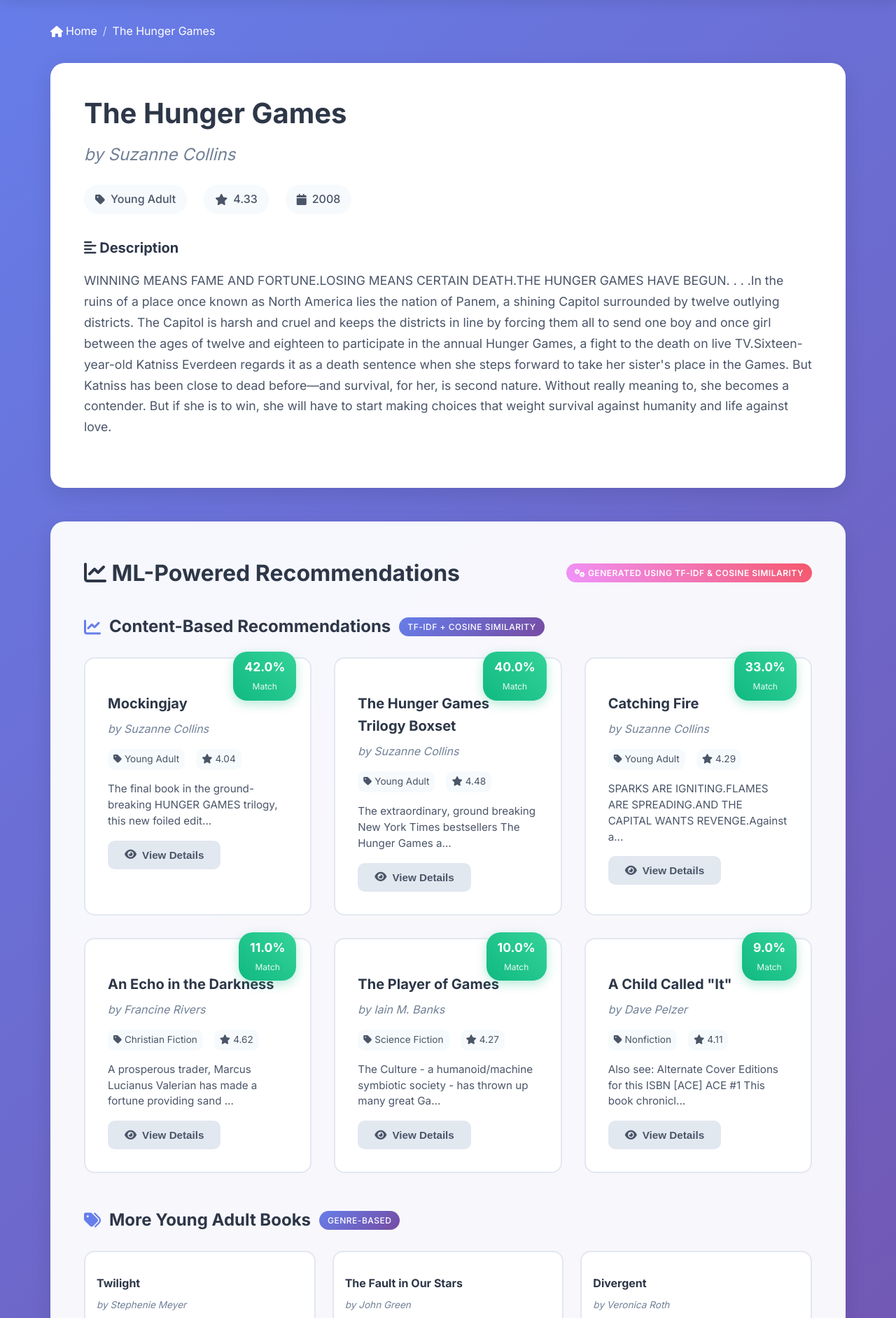
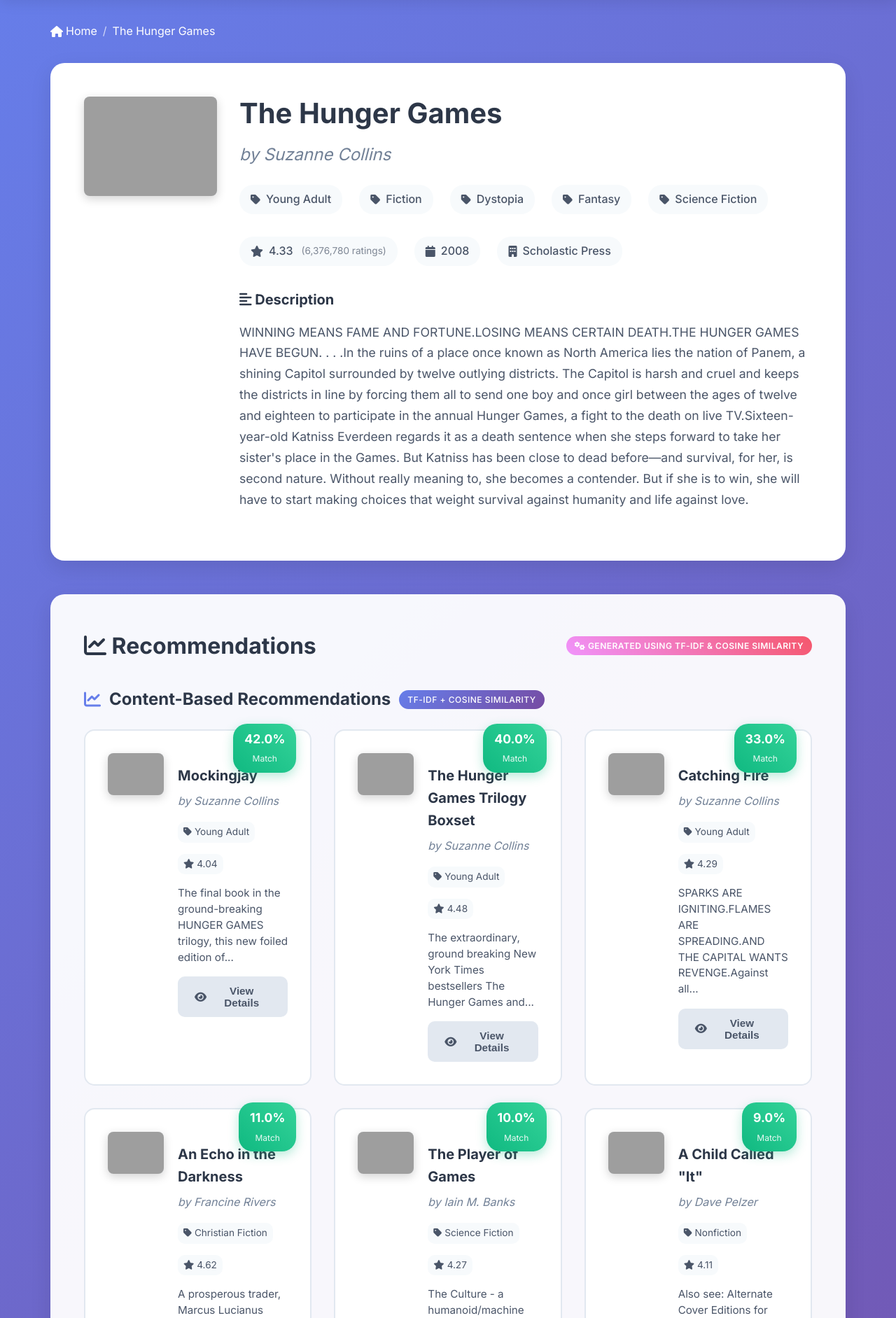
Before and after one commit to ash2k5/book-ml-recommender, a Flask app: page /book/1 in a window 1280 px wide. Shown: the part 70-1953 px from the top of the page at 70% size. Run offline with Flask 3, Linux system fonts and the light colour scheme; some libraries are stand-ins or nearby versions; grey boxes are pictures that could not be loaded.

Commit message:
Rework templates and static assets

```diff
--- a/static/script.js
+++ b/static/script.js
@@ -1,4 +1,4 @@
-// AI Book Recommender JavaScript
+// Book recommender front-end
 
 // Global functions
 function viewBook(bookId) {
@@ -57,14 +57,16 @@ function displaySearchResults(books) {
 
     let html = '';
     books.forEach(book => {
+        const rating = book.rating ? `<span class="search-result-rating">★ ${book.rating}</span>` : '';
+        const year = book.year ? `<span class="search-result-year">${book.year}</span>` : '';
         html += `
             <div class="search-result" onclick="viewBook('${book.id}'); hideSearch();">
                 <div class="search-result-title">${book.title}</div>
                 <div class="search-result-author">by ${book.author}</div>
                 <div class="search-result-meta">
                     <span class="search-result-genre">${book.genre}</span>
-                    <span class="search-result-rating">★ ${book.rating}</span>
-                    <span class="search-result-year">${book.year}</span>
+                    ${rating}
+                    ${year}
                 </div>
             </div>
         `;
@@ -138,74 +140,7 @@ document.addEventListener('DOMContentLoaded', function() {
     });
 });
 
-// Genre filtering function
-function filterBooks() {
-    const selectedGenre = document.getElementById('genreFilter').value;
-    const bookCards = document.querySelectorAll('.book-card');
-
-    bookCards.forEach(card => {
-        const bookGenre = card.querySelector('.book-genre').textContent.trim();
-
-        if (selectedGenre === 'All' || bookGenre === selectedGenre) {
-            card.style.display = 'block';
-        } else {
-            card.style.display = 'none';
-        }
-    });
-
-    // Update results count
-    const visibleCards = document.querySelectorAll('.book-card[style="display: block"], .book-card:not([style*="none"])');
-    const totalVisible = selectedGenre === 'All' ? bookCards.length : visibleCards.length;
-
-    // Show filter result message
-    showFilterMessage(selectedGenre, totalVisible);
+// Genre browsing (server-side filter)
+function browseGenre(genre) {
+    window.location.href = genre ? `/?genre=${encodeURIComponent(genre)}` : '/';
 }
-
-function showFilterMessage(genre, count) {
-    // Remove existing message
-    const existingMessage = document.querySelector('.filter-message');
-    if (existingMessage) {
-        existingMessage.remove();
-    }
-
-    // Create new message
-    const message = document.createElement('div');
-    message.className = 'filter-message';
-    message.innerHTML = `
-        <i class="fas fa-filter"></i>
-        Showing ${count} books${genre !== 'All' ? ` in ${genre}` : ''}
-    `;
-
-    // Insert after filter section
-    const filterSection = document.querySelector('.filter-section');
-    filterSection.insertAdjacentElement('afterend', message);
-
-    // Auto-hide after 3 seconds
-    setTimeout(() => {
-        if (message.parentNode) {
-            message.remove();
-        }
-    }, 3000);
-}
-
-// Console message for developers
-console.log(`
-🔬 ML Book Recommender System
-================================
-Built with:
-- Python & Flask
-- scikit-learn (TF-IDF, Cosine Similarity)
-- Machine Learning Algorithms
-- Content-based Filtering
-
-This project demonstrates practical ML implementation
-for recommendation systems using 6,861+ books.
-`);
-
-// Performance monitoring (for educational purposes)
-if (window.performance) {
-    window.addEventListener('load', function() {
-        const loadTime = window.performance.timing.loadEventEnd - window.performance.timing.navigationStart;
-        console.log(`Page load time: ${loadTime}ms`);
-    });
-}
--- a/static/style.css
+++ b/static/style.css
@@ -865,4 +865,113 @@ body {
     .explanation-grid {
         grid-template-columns: 1fr;
     }
+
+    .book-detail-main {
+        flex-direction: column;
+    }
+
+    .book-detail-cover {
+        width: 140px;
+    }
 }
+
+/* Book covers and card layout */
+.book-card {
+    display: flex;
+    gap: 1.5rem;
+    align-items: flex-start;
+}
+
+.book-cover {
+    flex-shrink: 0;
+    width: 110px;
+}
+
+.book-body {
+    flex: 1;
+    min-width: 0;
+    display: flex;
+    flex-direction: column;
+}
+
+.book-body .book-actions {
+    margin-top: auto;
+}
+
+.cover-img {
+    width: 100%;
+    border-radius: 8px;
+    box-shadow: 0 4px 14px rgba(0, 0, 0, 0.18);
+    display: block;
+    background: #edf2f7;
+}
+
+.book-detail-main {
+    display: flex;
+    gap: 2rem;
+    align-items: flex-start;
+}
+
+.book-detail-cover {
+    flex-shrink: 0;
+    width: 190px;
+}
+
+.book-detail-text {
+    flex: 1;
+    min-width: 0;
+}
+
+.book-detail-meta + .book-detail-meta {
+    margin-top: 0.75rem;
+}
+
+.meta-sub {
+    opacity: 0.7;
+    font-weight: 400;
+    font-size: 0.85em;
+    margin-left: 0.25rem;
+}
+
+.recommendation-card {
+    display: flex;
+    gap: 1.25rem;
+    align-items: flex-start;
+}
+
+.rec-cover {
+    flex-shrink: 0;
+    width: 80px;
+}
+
+.rec-body {
+    flex: 1;
+    min-width: 0;
+    display: flex;
+    flex-direction: column;
+}
+
+.rec-body .rec-action {
+    margin-top: auto;
+}
+
+.recommendation-card.compact {
+    display: block;
+}
+
+.rec-year {
+    display: flex;
+    align-items: center;
+    gap: 0.25rem;
+    font-size: 0.85rem;
+    color: #4a5568;
+    background: #f7fafc;
+    padding: 0.25rem 0.5rem;
+    border-radius: 10px;
+}
+
+.inline-link {
+    color: white;
+    text-decoration: underline;
+    font-weight: 600;
+}
--- a/templates/base.html
+++ b/templates/base.html
@@ -35,7 +35,7 @@
 
     <footer class="footer">
         <div class="footer-content">
-            <p>&copy; 2024 ML Book Recommender - Built with Python, scikit-learn & Flask</p>
+            <p>&copy; {{ current_year }} ML Book Recommender - Built with Python, scikit-learn & Flask</p>
             <div class="tech-stack">
                 <span class="tech-item">TF-IDF</span>
                 <span class="tech-item">Cosine Similarity</span>
--- a/templates/book_detail.html
+++ b/templates/book_detail.html
@@ -15,22 +15,48 @@
 
     <div class="book-detail-container">
         <div class="book-detail-main">
+            {% if book.cover_url %}
+            <div class="book-detail-cover">
+                <img class="cover-img" src="{{ book.cover_url }}" alt="Cover of {{ book.title }}"
+                     onerror="this.closest('.book-detail-cover').remove()">
+            </div>
+            {% endif %}
+            <div class="book-detail-text">
                 <div class="book-header">
                     <h1 class="book-detail-title">{{ book.title }}</h1>
                     <p class="book-detail-author">by {{ book.author }}</p>
+                    {% if book.genres %}
                     <div class="book-detail-meta">
+                        {% for genre in book.genres.split(', ') if genre %}
                         <span class="meta-item">
                             <i class="fas fa-tag"></i>
-                        {{ book.genre }}
+                            {{ genre }}
                         </span>
+                        {% endfor %}
+                    </div>
+                    {% endif %}
+                    <div class="book-detail-meta">
+                        {% if book.rating %}
                         <span class="meta-item">
                             <i class="fas fa-star"></i>
                             {{ book.rating }}
+                            {% if book.num_ratings %}
+                            <span class="meta-sub">({{ "{:,}".format(book.num_ratings) }} ratings)</span>
+                            {% endif %}
                         </span>
+                        {% endif %}
+                        {% if book.year %}
                         <span class="meta-item">
                             <i class="fas fa-calendar"></i>
-                        {{ book.year | int }}
+                            {{ book.year }}
                         </span>
+                        {% endif %}
+                        {% if book.publisher %}
+                        <span class="meta-item">
+                            <i class="fas fa-building"></i>
+                            {{ book.publisher }}
+                        </span>
+                        {% endif %}
                     </div>
                 </div>
 
@@ -43,21 +69,21 @@
                 </div>
             </div>
         </div>
+    </div>
 
     <div class="recommendations-section">
         <div class="recommendations-header">
             <h2>
                 <i class="fas fa-chart-line"></i>
-                ML-Powered Recommendations
+                Recommendations
             </h2>
             <div class="ml-badge">
                 <i class="fas fa-cogs"></i>
-                Generated using TF-IDF & Cosine Similarity
+                Generated using TF-IDF &amp; Cosine Similarity
             </div>
         </div>
 
         {% if recommendations %}
-        <!-- ML-Based Content Recommendations -->
         <div class="recommendation-category">
             <h3 class="category-title">
                 <i class="fas fa-chart-line"></i>
@@ -71,6 +97,13 @@
                         <span class="score-value">{{ (rec.similarity_score * 100) | round }}%</span>
                         <span class="score-label">Match</span>
                     </div>
+                    {% if rec.cover_url %}
+                    <div class="rec-cover">
+                        <img class="cover-img" src="{{ rec.cover_url }}" alt="Cover of {{ rec.title }}"
+                             loading="lazy" onerror="this.closest('.rec-cover').remove()">
+                    </div>
+                    {% endif %}
+                    <div class="rec-body">
                         <div class="rec-content">
                             <h4 class="rec-title">{{ rec.title }}</h4>
                             <p class="rec-author">by {{ rec.author }}</p>
@@ -79,12 +112,14 @@
                                     <i class="fas fa-tag"></i>
                                     {{ rec.genre }}
                                 </span>
+                                {% if rec.rating %}
                                 <span class="rec-rating">
                                     <i class="fas fa-star"></i>
                                     {{ rec.rating }}
                                 </span>
+                                {% endif %}
                             </div>
-                        <p class="rec-description">{{ rec.description[:80] }}...</p>
+                            <p class="rec-description">{{ rec.description | truncate(90) }}</p>
                         </div>
                         <div class="rec-action">
                             <button class="btn-secondary">
@@ -93,11 +128,11 @@
                             </button>
                         </div>
                     </div>
+                </div>
                 {% endfor %}
             </div>
         </div>
 
-        <!-- Same Genre Recommendations -->
         {% if same_genre_books %}
         <div class="recommendation-category">
             <h3 class="category-title">
@@ -112,14 +147,18 @@
                         <h4 class="rec-title">{{ book.title }}</h4>
                         <p class="rec-author">by {{ book.author }}</p>
                         <div class="rec-meta">
+                            {% if book.rating %}
                             <span class="rec-rating">
                                 <i class="fas fa-star"></i>
                                 {{ book.rating }}
                             </span>
+                            {% endif %}
+                            {% if book.year %}
                             <span class="rec-year">
                                 <i class="fas fa-calendar"></i>
-                                {{ book.year | int }}
+                                {{ book.year }}
                             </span>
+                            {% endif %}
                         </div>
                     </div>
                 </div>
@@ -128,7 +167,6 @@
         </div>
         {% endif %}
 
-        <!-- Same Author Recommendations -->
         {% if same_author_books %}
         <div class="recommendation-category">
             <h3 class="category-title">
@@ -146,14 +184,12 @@
                                 <i class="fas fa-tag"></i>
                                 {{ book.genre }}
                             </span>
-                            <span class="rec-rating">
-                                <i class="fas fa-star"></i>
-                                {{ book.rating }}
-                            </span>
+                            {% if book.year %}
                             <span class="rec-year">
                                 <i class="fas fa-calendar"></i>
-                                {{ book.year | int }}
+                                {{ book.year }}
                             </span>
+                            {% endif %}
                         </div>
                     </div>
                 </div>
@@ -162,43 +198,11 @@
         </div>
         {% endif %}
 
-        <div class="ml-explanation">
-            <div class="explanation-content">
-                <h3>
-                    <i class="fas fa-question-circle"></i>
-                    How These Recommendations Were Generated
-                </h3>
-                <div class="explanation-grid">
-                    <div class="explanation-item">
-                        <i class="fas fa-text-width"></i>
-                        <div>
-                            <strong>TF-IDF Vectorization</strong>
-                            <p>Converted book text into numerical vectors using Term Frequency-Inverse Document Frequency</p>
-                        </div>
-                    </div>
-                    <div class="explanation-item">
-                        <i class="fas fa-vector-square"></i>
-                        <div>
-                            <strong>Cosine Similarity</strong>
-                            <p>Calculated mathematical similarity between book vectors in high-dimensional space</p>
-                        </div>
-                    </div>
-                    <div class="explanation-item">
-                        <i class="fas fa-sort-numeric-down"></i>
-                        <div>
-                            <strong>Content-Based Filtering</strong>
-                            <p>Ranked books by similarity score based on genre, theme, and textual content matching</p>
-                        </div>
-                    </div>
-                </div>
-            </div>
-        </div>
-
         {% else %}
         <div class="no-recommendations">
             <i class="fas fa-cogs"></i>
             <h3>No recommendations available</h3>
-            <p>Our ML model couldn't find similar books. This may happen with unique or rare books.</p>
+            <p>The model couldn't find similar books. This can happen with unique or rare entries.</p>
         </div>
         {% endif %}
     </div>
```
Also changed, not shown: templates/404.html (added, +19 -0 lines), templates/index.html (+28 -9 lines). Lines whose indentation alone changed are shown as unchanged.
